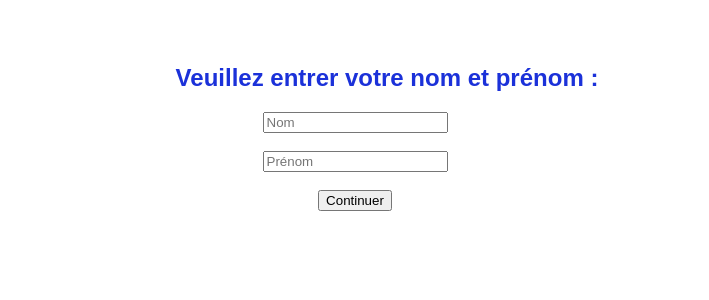
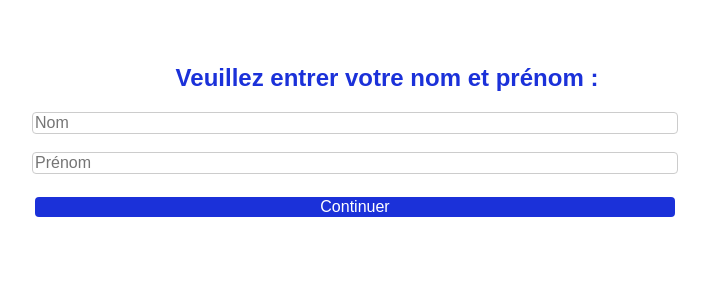
Before and after one commit to babadu17/-v-nement-du-jour, a Flask app: page /inscription in a window 1280 px wide. Shown: the part 85-385 px from the top of the page, without its empty margins (293-1002 px from the left). Run offline with Flask 3, Linux system fonts and the light colour scheme; some libraries are stand-ins or nearby versions.

Commit message:
Update style.css

```diff
--- a/static/style.css
+++ b/static/style.css
@@ -54,7 +54,7 @@ h2 {
     margin-right: 10%;
 }
 
-.avis input {
+input {
     width: 50%;
     height: 20%;
     border: 1px solid #ccc;
@@ -62,7 +62,7 @@ h2 {
     font-size: 16px;
 }
 
-.avis input[type="submit"] {
+input[type="submit"] {
     background-color: rgb(27, 49, 217);
     color: white;
     border: none;
```
